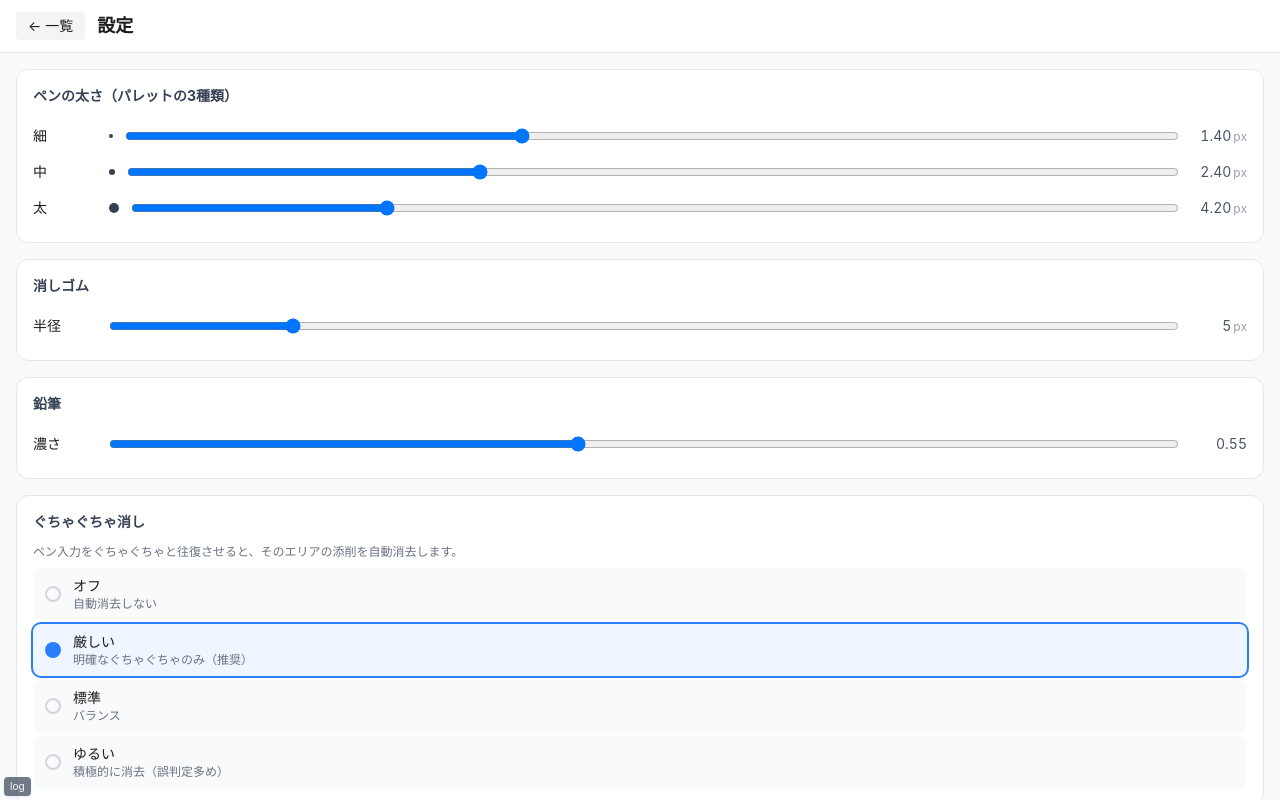
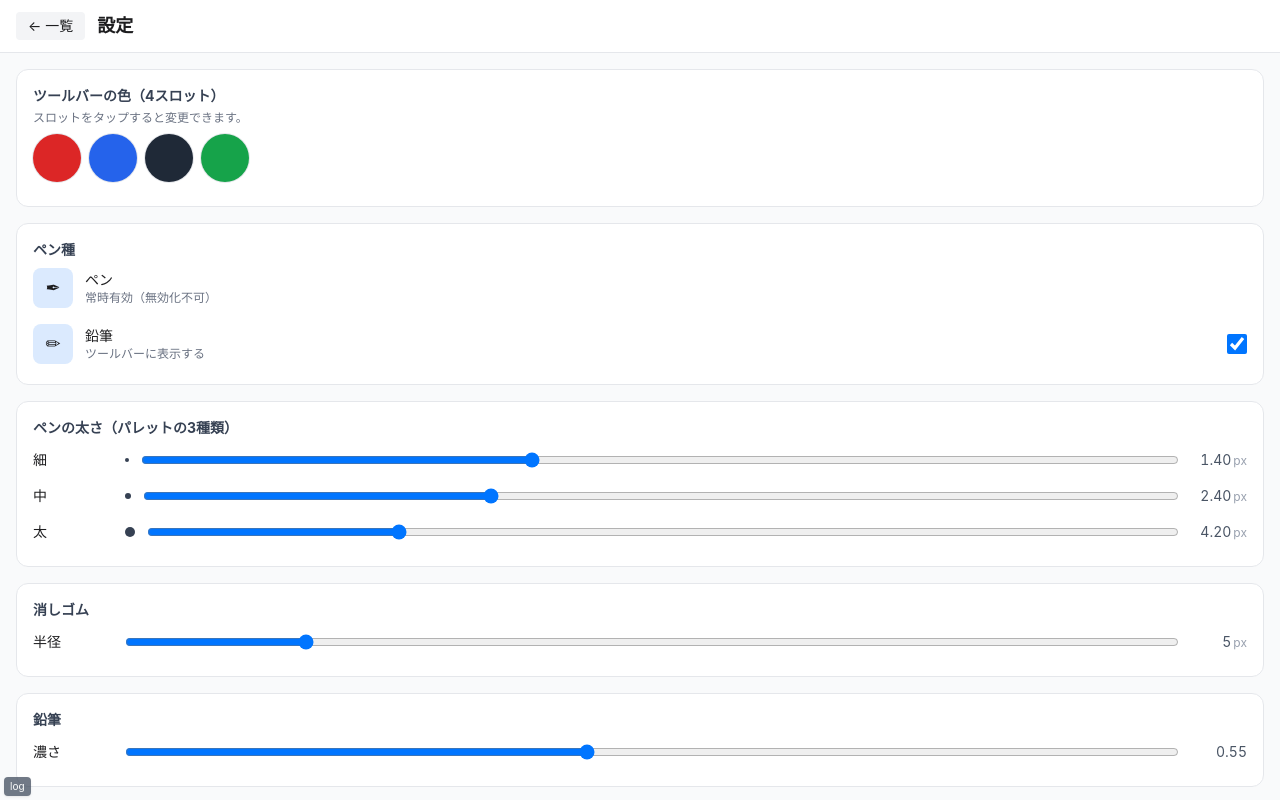
Before and after one commit to yuto-k-okapi/pef, a React (Vite) app: page / in a window 1280 px wide. Both pictures are taken after a click on the button "設定". Built offline with nearby package versions, Linux system fonts and the light colour scheme.

Commit message:
Settings: customizable palette (12 colors), pencil enable toggle, numeric scribble thresholds; clearer eraser icon (pink eraser shape)

```diff
--- a/src/components/AnnotationCanvas.tsx
+++ b/src/components/AnnotationCanvas.tsx
@@ -1,7 +1,7 @@
 import { useEffect, useRef } from 'react';
 import { useDrawingStore } from '../store/useDrawingStore';
 import {
-  thresholdsFor,
+  scribbleThresholdsFrom,
   useSettingsStore,
   widthValue,
 } from '../store/useSettingsStore';
@@ -198,8 +198,8 @@ export function AnnotationCanvas({ page, cssWidth, cssHeight }: Props) {
       }
 
       // pen / pencil
-      const sensitivity = useSettingsStore.getState().scribbleSensitivity;
-      const m = analyzeStroke(liveStroke, thresholdsFor(sensitivity));
+      const thresholds = scribbleThresholdsFrom(useSettingsStore.getState());
+      const m = analyzeStroke(liveStroke, thresholds);
       useLogStore
         .getState()
         .add(
--- a/src/components/Toolbar.tsx
+++ b/src/components/Toolbar.tsx
@@ -1,6 +1,22 @@
+import { useEffect } from 'react';
 import { useDrawingStore } from '../store/useDrawingStore';
 import { useSettingsStore, widthValue } from '../store/useSettingsStore';
-import { COLORS, COLOR_ORDER, WIDTH_ORDER } from '../types/drawing';
+import { COLORS, WIDTH_ORDER } from '../types/drawing';
+
+function EraserIcon({ className = 'w-6 h-3' }: { className?: string }) {
+  // Mini pink eraser: two-tone block (light top + darker base) that reads as
+  // a physical eraser at glance.
+  return (
+    <span
+      className={`relative inline-block ${className}`}
+      aria-hidden="true"
+      style={{ transform: 'rotate(-18deg)' }}
+    >
+      <span className="absolute inset-0 bg-pink-300 rounded-sm" />
+      <span className="absolute inset-x-0 bottom-0 h-1/3 bg-pink-500 rounded-b-sm" />
+    </span>
+  );
+}
 
 export function Toolbar({ page }: { page: number }) {
   const tool = useDrawingStore((s) => s.tool);
@@ -12,6 +28,11 @@ export function Toolbar({ page }: { page: number }) {
   const undo = useDrawingStore((s) => s.undo);
   const undoDepth = useDrawingStore((s) => s.undoStackByPage[page]?.length ?? 0);
   const settings = useSettingsStore();
+
+  // If the user disables pencil while it's the active tool, fall back to pen.
+  useEffect(() => {
+    if (tool === 'pencil' && !settings.pencilEnabled) setTool('pen');
+  }, [tool, settings.pencilEnabled, setTool]);
 
   const isInk = tool === 'pen' || tool === 'pencil';
 
@@ -31,25 +52,29 @@ export function Toolbar({ page }: { page: number }) {
       >
         ✒︎
       </button>
+      {settings.pencilEnabled && (
         <button
           onClick={() => setTool('pencil')}
           aria-label="pencil"
           title="鉛筆"
           className={`w-10 h-10 rounded-lg flex items-center justify-center text-lg ${
-          tool === 'pencil' ? 'bg-blue-100 ring-2 ring-blue-500' : 'bg-gray-100'
+            tool === 'pencil'
+              ? 'bg-blue-100 ring-2 ring-blue-500'
+              : 'bg-gray-100'
           }`}
         >
           ✏︎
         </button>
+      )}
 
       <div className="h-px w-8 bg-gray-300 my-1" />
 
-      {/* Color swatches */}
-      {COLOR_ORDER.map((c) => {
+      {/* Color swatches from settings.paletteColors */}
+      {settings.paletteColors.map((c, idx) => {
         const active = isInk && color === c;
         return (
           <button
-            key={c}
+            key={`${c}-${idx}`}
             onClick={() => setColor(c)}
             aria-label={`color-${c}`}
             className={`w-10 h-10 rounded-full transition-transform ${
@@ -71,9 +96,7 @@ export function Toolbar({ page }: { page: number }) {
             key={w}
             onClick={() => setWidth(w)}
             aria-label={`width-${w}`}
-            title={
-              w === 'thin' ? '細' : w === 'med' ? '中' : '太'
-            }
+            title={w === 'thin' ? '細' : w === 'med' ? '中' : '太'}
             className={`w-10 h-10 rounded-lg flex items-center justify-center ${
               active ? 'bg-blue-100 ring-2 ring-blue-500' : 'bg-gray-100'
             }`}
@@ -92,11 +115,11 @@ export function Toolbar({ page }: { page: number }) {
         onClick={() => setTool('eraser')}
         aria-label="eraser"
         title="消しゴム"
-        className={`w-10 h-10 rounded-lg bg-gray-100 flex items-center justify-center text-lg ${
+        className={`w-10 h-10 rounded-lg bg-gray-100 flex items-center justify-center ${
           tool === 'eraser' ? 'ring-2 ring-blue-500' : ''
         }`}
       >
-        ⌫
+        <EraserIcon />
       </button>
       <button
         onClick={() => undo(page)}
--- a/src/components/screens/SettingsScreen.tsx
+++ b/src/components/screens/SettingsScreen.tsx
@@ -1,28 +1,16 @@
 import { useState } from 'react';
+import { useSettingsStore } from '../../store/useSettingsStore';
 import {
-  useSettingsStore,
-  type ScribbleSensitivity,
-} from '../../store/useSettingsStore';
+  ALL_COLOR_KEYS,
+  COLOR_NAMES,
+  COLORS,
+} from '../../types/drawing';
+import type { ColorKey } from '../../types/drawing';
 
 interface Props {
   onBack: () => void;
   onClearAllPdfs: () => Promise<void>;
 }
-
-const SENSITIVITY_OPTIONS: {
-  value: ScribbleSensitivity;
-  label: string;
-  desc: string;
-}[] = [
-  { value: 'off', label: 'オフ', desc: '自動消去しない' },
-  {
-    value: 'strict',
-    label: '厳しい',
-    desc: '明確なぐちゃぐちゃのみ（推奨）',
-  },
-  { value: 'normal', label: '標準', desc: 'バランス' },
-  { value: 'loose', label: 'ゆるい', desc: '積極的に消去（誤判定多め）' },
-];
 
 function NumberSlider({
   label,
@@ -45,7 +33,7 @@ function NumberSlider({
 }) {
   return (
     <div className="flex items-center gap-3 py-2">
-      <label className="w-16 text-sm">{label}</label>
+      <label className="w-20 text-sm">{label}</label>
       {preview}
       <input
         type="range"
@@ -67,15 +55,83 @@ function NumberSlider({
 function Section({
   title,
   children,
+  hint,
 }: {
   title: string;
   children: React.ReactNode;
+  hint?: string;
 }) {
   return (
     <section className="bg-white rounded-xl border border-gray-200 p-4 mb-4">
-      <h2 className="text-sm font-bold text-gray-700 mb-3">{title}</h2>
+      <h2 className="text-sm font-bold text-gray-700 mb-1">{title}</h2>
+      {hint && <p className="text-xs text-gray-500 mb-2">{hint}</p>}
       {children}
     </section>
+  );
+}
+
+function PaletteEditor({
+  colors,
+  onChange,
+}: {
+  colors: ColorKey[];
+  onChange: (next: ColorKey[]) => void;
+}) {
+  const [editingSlot, setEditingSlot] = useState<number | null>(null);
+
+  function setSlot(idx: number, c: ColorKey) {
+    const next = colors.slice();
+    next[idx] = c;
+    onChange(next);
+  }
+
+  return (
+    <div>
+      <div className="flex gap-2 mb-2">
+        {colors.map((c, idx) => {
+          const active = editingSlot === idx;
+          return (
+            <button
+              key={idx}
+              onClick={() => setEditingSlot(active ? null : idx)}
+              aria-label={`slot ${idx + 1}`}
+              className={`w-12 h-12 rounded-full transition-transform ${
+                active ? 'scale-110 ring-2 ring-offset-2 ring-blue-500' : 'ring-1 ring-gray-200'
+              }`}
+              style={{ backgroundColor: COLORS[c] }}
+            />
+          );
+        })}
+      </div>
+      {editingSlot !== null && (
+        <div className="mt-2 p-3 bg-gray-50 rounded-lg">
+          <div className="text-xs text-gray-500 mb-2">
+            スロット {editingSlot + 1} の色を選択
+          </div>
+          <div className="grid grid-cols-6 gap-2">
+            {ALL_COLOR_KEYS.map((c) => {
+              const selected = colors[editingSlot] === c;
+              return (
+                <button
+                  key={c}
+                  onClick={() => {
+                    setSlot(editingSlot, c);
+                    setEditingSlot(null);
+                  }}
+                  aria-label={COLOR_NAMES[c]}
+                  className={`w-10 h-10 rounded-full flex items-center justify-center text-[10px] font-medium text-white ${
+                    selected ? 'ring-2 ring-offset-2 ring-blue-500' : ''
+                  }`}
+                  style={{ backgroundColor: COLORS[c] }}
+                >
+                  {COLOR_NAMES[c]}
+                </button>
+              );
+            })}
+          </div>
+        </div>
+      )}
+    </div>
   );
 }
 
@@ -106,6 +162,51 @@ export function SettingsScreen({ onBack, onClearAllPdfs }: Props) {
       </header>
 
       <div className="flex-1 overflow-auto px-4 py-4">
+        <Section
+          title="ツールバーの色（4スロット）"
+          hint="スロットをタップすると変更できます。"
+        >
+          <PaletteEditor
+            colors={s.paletteColors}
+            onChange={(next) => s.update({ paletteColors: next })}
+          />
+        </Section>
+
+        <Section title="ペン種">
+          <div className="space-y-2">
+            <div className="flex items-center gap-3 py-1">
+              <span className="w-10 h-10 rounded-lg bg-blue-100 flex items-center justify-center text-lg">
+                ✒︎
+              </span>
+              <div className="flex-1">
+                <div className="text-sm font-medium">ペン</div>
+                <div className="text-xs text-gray-500">
+                  常時有効（無効化不可）
+                </div>
+              </div>
+            </div>
+            <label className="flex items-center gap-3 py-1 cursor-pointer">
+              <span className="w-10 h-10 rounded-lg bg-blue-100 flex items-center justify-center text-lg">
+                ✏︎
+              </span>
+              <div className="flex-1">
+                <div className="text-sm font-medium">鉛筆</div>
+                <div className="text-xs text-gray-500">
+                  ツールバーに表示する
+                </div>
+              </div>
+              <input
+                type="checkbox"
+                checked={s.pencilEnabled}
+                onChange={(e) =>
+                  s.update({ pencilEnabled: e.target.checked })
+                }
+                className="w-5 h-5"
+              />
+            </label>
+          </div>
+        </Section>
+
         <Section title="ペンの太さ（パレットの3種類）">
           <NumberSlider
             label="細"
@@ -162,36 +263,42 @@ export function SettingsScreen({ onBack, onClearAllPdfs }: Props) {
           />
         </Section>
 
-        <Section title="ぐちゃぐちゃ消し">
-          <p className="text-xs text-gray-500 mb-2">
-            ペン入力をぐちゃぐちゃと往復させると、そのエリアの添削を自動消去します。
-          </p>
-          <div className="space-y-1">
-            {SENSITIVITY_OPTIONS.map((opt) => {
-              const active = s.scribbleSensitivity === opt.value;
-              return (
-                <button
-                  key={opt.value}
-                  onClick={() => s.update({ scribbleSensitivity: opt.value })}
-                  className={`w-full flex items-center gap-3 px-3 py-2 rounded-lg text-left ${
-                    active ? 'bg-blue-50 ring-2 ring-blue-500' : 'bg-gray-50'
-                  }`}
-                >
-                  <span
-                    className={`w-4 h-4 rounded-full border-2 shrink-0 ${
-                      active
-                        ? 'border-blue-500 bg-blue-500'
-                        : 'border-gray-300'
-                    }`}
-                  />
-                  <div className="flex-1">
-                    <div className="text-sm font-medium">{opt.label}</div>
-                    <div className="text-xs text-gray-500">{opt.desc}</div>
-                  </div>
-                </button>
-              );
-            })}
-          </div>
+        <Section
+          title="ぐちゃぐちゃ消し"
+          hint="ペンを大きく往復させたらそのエリアの添削を自動消去します。数値が大きいほど起動しにくくなります。"
+        >
+          <label className="flex items-center gap-3 py-1 mb-2 cursor-pointer">
+            <input
+              type="checkbox"
+              checked={s.scribbleEnabled}
+              onChange={(e) => s.update({ scribbleEnabled: e.target.checked })}
+              className="w-5 h-5"
+            />
+            <span className="text-sm">有効にする</span>
+          </label>
+          {s.scribbleEnabled && (
+            <>
+              <NumberSlider
+                label="反転回数"
+                value={s.scribbleMinReversals}
+                min={4}
+                max={20}
+                step={1}
+                onChange={(v) => s.update({ scribbleMinReversals: v })}
+              />
+              <NumberSlider
+                label="圧縮率"
+                value={s.scribbleMinCompactness}
+                min={2.0}
+                max={5.0}
+                step={0.1}
+                onChange={(v) => s.update({ scribbleMinCompactness: v })}
+              />
+              <p className="text-xs text-gray-400 mt-2">
+                目安: 厳しく=反転12/圧縮3.5、標準=8/3.0、ゆるい=5/2.5
+              </p>
+            </>
+          )}
         </Section>
 
         <Section title="データ">
@@ -248,12 +355,6 @@ export function SettingsScreen({ onBack, onClearAllPdfs }: Props) {
                 github.com/yuto-k-okapi/pef
               </dd>
             </div>
-            <div className="flex">
-              <dt className="w-24 text-gray-500">技術</dt>
-              <dd className="text-gray-600">
-                Vite · React · PDF.js · pdf-lib · Tailwind
-              </dd>
-            </div>
           </dl>
         </Section>
 
--- a/src/store/useSettingsStore.ts
+++ b/src/store/useSettingsStore.ts
@@ -1,6 +1,6 @@
 import { create } from 'zustand';
-
-export type ScribbleSensitivity = 'off' | 'strict' | 'normal' | 'loose';
+import type { ColorKey, WidthKey } from '../types/drawing';
+import { DEFAULT_PALETTE } from '../types/drawing';
 
 export interface ScribbleThresholds {
   minPoints: number;
@@ -10,53 +10,43 @@ export interface ScribbleThresholds {
   minReversals: number;
 }
 
-export const SCRIBBLE_THRESHOLDS: Record<
-  Exclude<ScribbleSensitivity, 'off'>,
-  ScribbleThresholds
-> = {
-  strict: {
-    minPoints: 12,
-    minPathLength: 120,
-    minBboxDiagonal: 30,
-    minCompactness: 3.5,
-    minReversals: 12,
-  },
-  normal: {
-    minPoints: 10,
-    minPathLength: 90,
-    minBboxDiagonal: 25,
-    minCompactness: 3.0,
-    minReversals: 8,
-  },
-  loose: {
-    minPoints: 8,
-    minPathLength: 60,
-    minBboxDiagonal: 20,
-    minCompactness: 2.5,
-    minReversals: 5,
-  },
+// Fixed lower bounds — not user-tunable to keep the UI focused on the two
+// values that actually shape the heuristic.
+const SCRIBBLE_FIXED = {
+  minPoints: 8,
+  minPathLength: 80,
+  minBboxDiagonal: 25,
 };
 
-export function thresholdsFor(s: ScribbleSensitivity): ScribbleThresholds | null {
-  return s === 'off' ? null : SCRIBBLE_THRESHOLDS[s];
-}
-
 export interface Settings {
+  // Pen widths (the 3 slots shown in the palette)
   widthThin: number;
   widthMed: number;
   widthThick: number;
+  // The 4 color slots shown in the palette
+  paletteColors: ColorKey[];
+  // Pencil
+  pencilAlpha: number;
+  pencilEnabled: boolean;
+  // Eraser
   eraserRadius: number;
-  pencilAlpha: number;
-  scribbleSensitivity: ScribbleSensitivity;
+  // Scribble auto-erase
+  scribbleEnabled: boolean;
+  scribbleMinReversals: number;
+  scribbleMinCompactness: number;
 }
 
 export const DEFAULT_SETTINGS: Settings = {
   widthThin: 1.4,
   widthMed: 2.4,
   widthThick: 4.2,
+  paletteColors: [...DEFAULT_PALETTE],
+  pencilAlpha: 0.55,
+  pencilEnabled: true,
   eraserRadius: 5,
-  pencilAlpha: 0.55,
-  scribbleSensitivity: 'strict',
+  scribbleEnabled: true,
+  scribbleMinReversals: 12,
+  scribbleMinCompactness: 3.5,
 };
 
 const STORAGE_KEY = 'pdf-writer-settings';
@@ -96,9 +86,13 @@ export const useSettingsStore = create<SettingsState>((set) => ({
         widthThin: next.widthThin,
         widthMed: next.widthMed,
         widthThick: next.widthThick,
+        paletteColors: next.paletteColors,
+        pencilAlpha: next.pencilAlpha,
+        pencilEnabled: next.pencilEnabled,
         eraserRadius: next.eraserRadius,
-        pencilAlpha: next.pencilAlpha,
-        scribbleSensitivity: next.scribbleSensitivity,
+        scribbleEnabled: next.scribbleEnabled,
+        scribbleMinReversals: next.scribbleMinReversals,
+        scribbleMinCompactness: next.scribbleMinCompactness,
       });
       return next;
     }),
@@ -107,8 +101,6 @@ export const useSettingsStore = create<SettingsState>((set) => ({
     set(DEFAULT_SETTINGS);
   },
 }));
-
-import type { WidthKey } from '../types/drawing';
 
 export function widthValue(key: WidthKey, settings: Settings): number {
   switch (key) {
@@ -120,3 +112,12 @@ export function widthValue(key: WidthKey, settings: Settings): number {
       return settings.widthThick;
   }
 }
+
+export function scribbleThresholdsFrom(s: Settings): ScribbleThresholds | null {
+  if (!s.scribbleEnabled) return null;
+  return {
+    ...SCRIBBLE_FIXED,
+    minCompactness: s.scribbleMinCompactness,
+    minReversals: s.scribbleMinReversals,
+  };
+}
--- a/src/types/drawing.ts
+++ b/src/types/drawing.ts
@@ -18,17 +18,69 @@ export interface Stroke {
 }
 
 export type Tool = 'pen' | 'pencil' | 'eraser';
-export type ColorKey = 'red' | 'blue' | 'black' | 'green';
+export type ColorKey =
+  | 'red'
+  | 'pink'
+  | 'orange'
+  | 'yellow'
+  | 'green'
+  | 'teal'
+  | 'blue'
+  | 'indigo'
+  | 'purple'
+  | 'black'
+  | 'gray'
+  | 'brown';
 export type WidthKey = 'thin' | 'med' | 'thick';
 
 export const COLORS: Record<ColorKey, string> = {
   red: '#dc2626',
+  pink: '#ec4899',
+  orange: '#ea580c',
+  yellow: '#ca8a04',
+  green: '#16a34a',
+  teal: '#0d9488',
   blue: '#2563eb',
+  indigo: '#4f46e5',
+  purple: '#9333ea',
   black: '#1f2937',
-  green: '#16a34a',
+  gray: '#6b7280',
+  brown: '#854d0e',
 };
 
-export const COLOR_ORDER: ColorKey[] = ['red', 'blue', 'black', 'green'];
+export const ALL_COLOR_KEYS: ColorKey[] = [
+  'red',
+  'pink',
+  'orange',
+  'yellow',
+  'green',
+  'teal',
+  'blue',
+  'indigo',
+  'purple',
+  'black',
+  'gray',
+  'brown',
+];
+
+export const COLOR_NAMES: Record<ColorKey, string> = {
+  red: '赤',
+  pink: '桃',
+  orange: '橙',
+  yellow: '黄',
+  green: '緑',
+  teal: '青緑',
+  blue: '青',
+  indigo: '藍',
+  purple: '紫',
+  black: '黒',
+  gray: '灰',
+  brown: '茶',
+};
+
+// Legacy default palette (used as fallback when settings hasn't been
+// initialised yet). The active palette lives in settings.paletteColors.
+export const DEFAULT_PALETTE: ColorKey[] = ['red', 'blue', 'black', 'green'];
 
 export const WIDTH_PX: Record<WidthKey, number> = {
   thin: 1.4,
```
Lines whose indentation alone changed are shown as unchanged.
